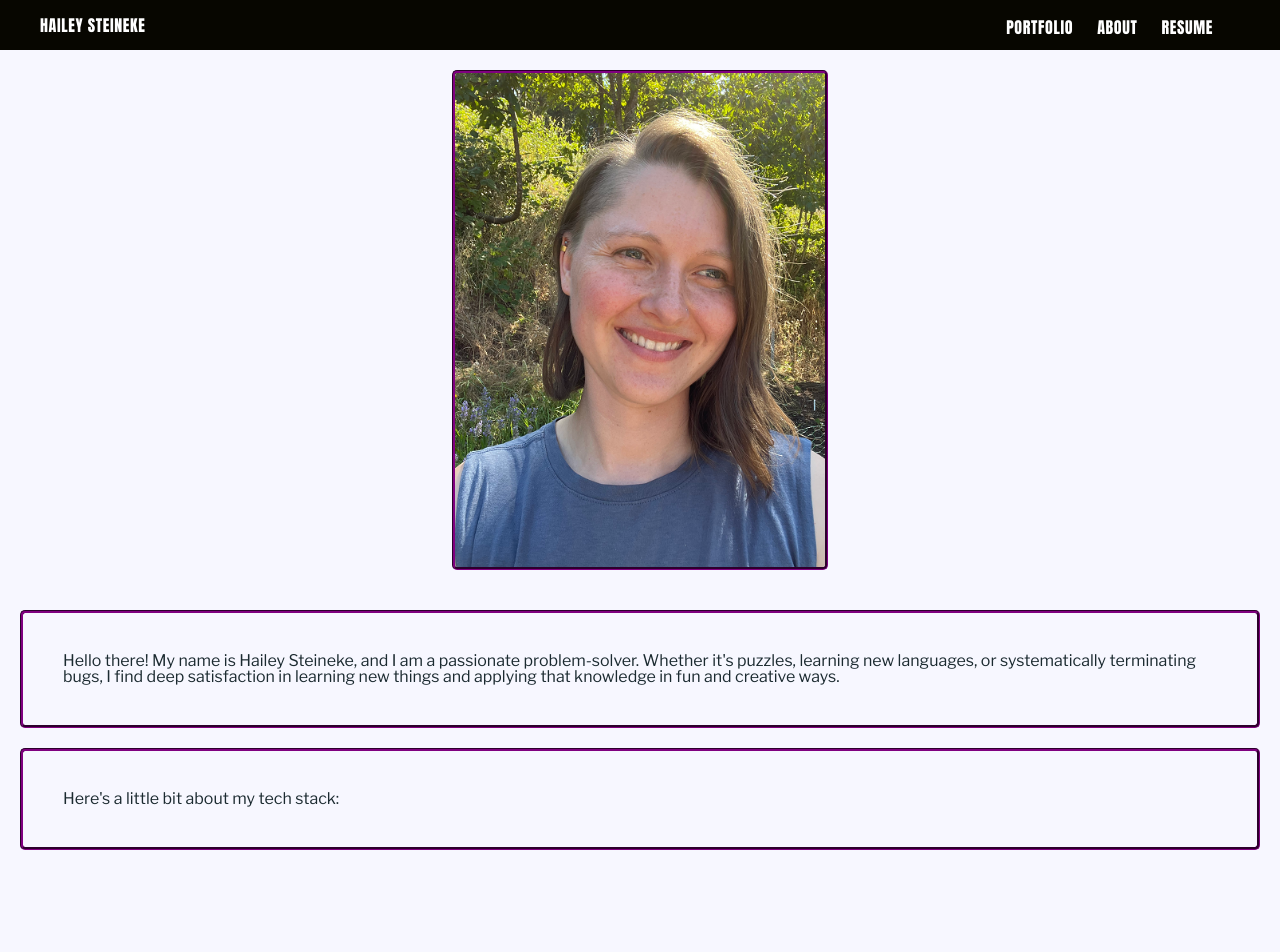
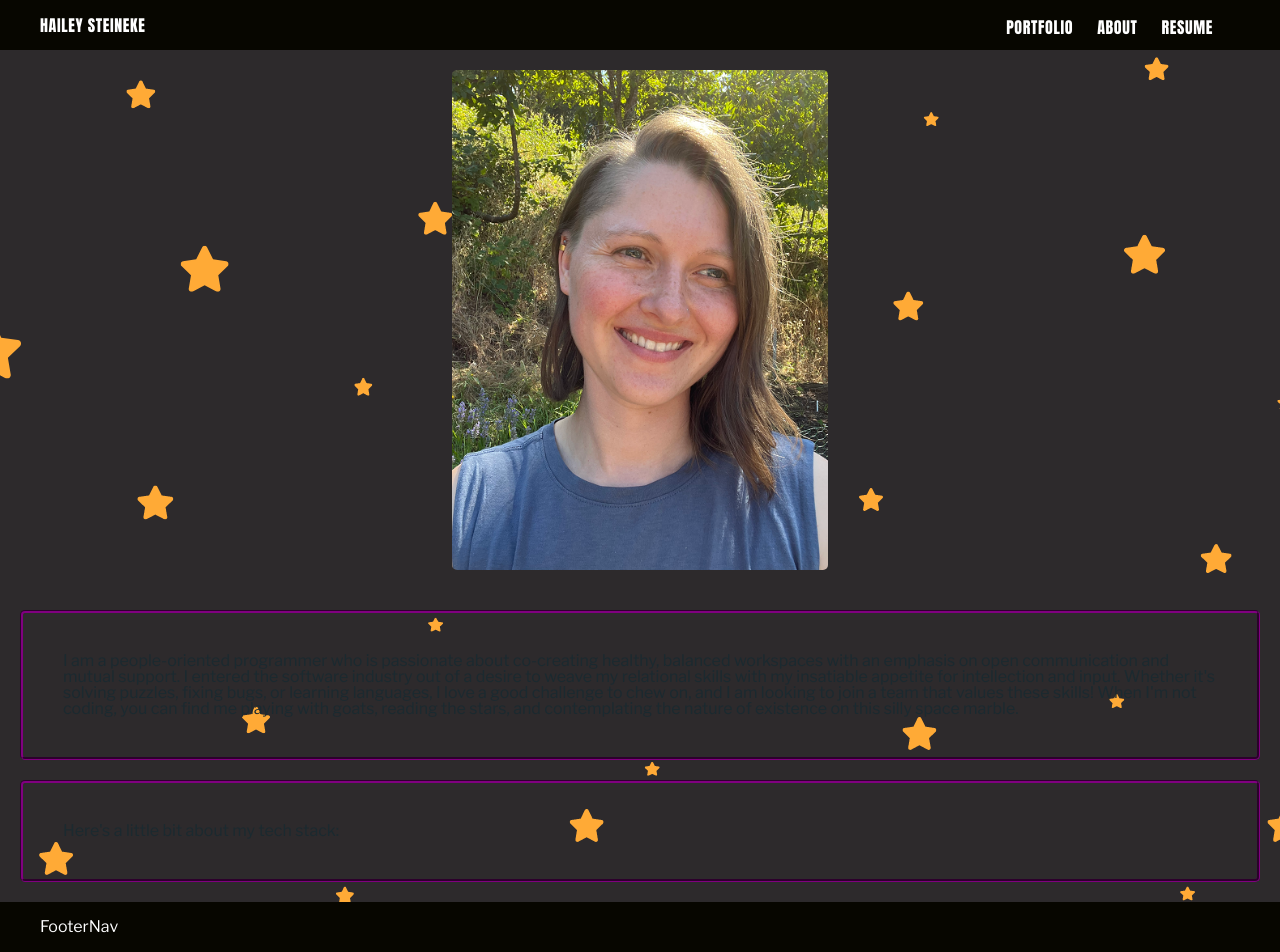
Before and after one commit to hdsteineke/portfolio-site, a React app: page /about in a window 1280 px wide. Before the commit the page ends 870 px from the top, so only its background shows below. Built offline with nearby package versions, Linux system fonts and the light colour scheme.

Commit message:
successfully importing background image

```diff
--- a/src/components/About/About.css
+++ b/src/components/About/About.css
@@ -12,7 +12,6 @@
 }
 
 .Image {
-  border: groove purple;
   border-radius: 5px;
   height: 500px;
   margin: 20px;
--- a/src/components/About/About.jsx
+++ b/src/components/About/About.jsx
@@ -10,7 +10,10 @@ export default function About() {
         <img className={styles.Image} src="lionsmane.png" />
       </section>
       <section className={styles.About}>
-        <p>Hello there! My name is Hailey Steineke, and I am a passionate problem-solver. Whether it&apos;s puzzles, learning new languages, or systematically terminating bugs, I find deep satisfaction in learning new things and applying that knowledge in fun and creative ways. </p>
+        <p>I am a people-oriented programmer who is passionate about co-creating healthy, balanced workspaces with an emphasis on open communication and mutual support. I entered the software industry out of a desire to weave my relational skills with my insatiable appetite for intellection and input. Whether it&apos;s solving puzzles, fixing bugs, or learning languages, I love a good challenge to chew on, and I am looking to join a team that values these skills!
+
+        When I&apos;m not coding, you can find me playing with goats, reading the stars, and contemplating the nature of existence on this silly space marble.
+        </p>
       </section>
       <section className={styles.About}>
         <p>Here&apos;s a little bit about my tech stack:</p>
--- a/src/components/Home/Home.jsx
+++ b/src/components/Home/Home.jsx
@@ -3,7 +3,7 @@ import styles from  './Home.css';
 export default function Home() {
   return (
     <div className={styles.Home}>
-      <p>Here lies a resume.</p>
+      <p>There&apos;s no place like Home.</p>
     </div>
   );
 }
--- a/src/components/Page/Footer/FooterNav.jsx
+++ b/src/components/Page/Footer/FooterNav.jsx
@@ -0,0 +1,6 @@
+import styles from '../Header/Header.css';
+export default function FooterNav() {
+  return (
+    <div className={styles.Header}>FooterNav</div>
+  );
+}
--- a/src/components/Page/Header/Header.jsx
+++ b/src/components/Page/Header/Header.jsx
@@ -9,7 +9,7 @@ export default function Header() {
         <SlideoutMenu />
       </div>
 
-      <a className={styles.NameLink} >Hailey Steineke</a>
+      <a className={styles.NameLink} href="/">Hailey Steineke</a>
 
       <div className={styles.NavigationContainer}>
         <Navigation />
--- a/src/components/Page/Layout.jsx
+++ b/src/components/Page/Layout.jsx
@@ -1,17 +1,24 @@
+/* eslint-disable max-len */
 import { Outlet } from 'react-router-dom';
 import Header from './Header/Header.jsx';
 import './reset.css';
 import './global.css';
 import styles from './Layout.css';
+import FooterNav from './Footer/FooterNav.jsx';
+// import backgroundImg from '../../../public/starrynight.png';
 
 export default function Layout() {
   return (
     <>
       <div className={styles.Layout}>
+        {/* attempting to set background image with code below, but struggling to import background image */}
+        {/* <div className={styles.Layout} style={{ backgroundImg: `url(${backgroundImg})` }}>
+        </div> */}
         <Header />
         <main>
           <Outlet />
         </main>
+        <FooterNav />
       </div>
     </>
   );
--- a/src/components/Page/global.css
+++ b/src/components/Page/global.css
@@ -31,11 +31,12 @@
   @media (min-width: 750px) {
     --padding: 40px;
   }
+
 }
 
 body {
   font-family: var(--primary-font);
-  background: var(--background-color);
+  background-image: url("../../../public/starrynight.png");
   color: var(--black-color);
 }
 
--- a/src/components/Resume/Resume.jsx
+++ b/src/components/Resume/Resume.jsx
@@ -1,4 +1,3 @@
-
 export default function Resume() {
   return (
     <a target="_blank" href="resume.pdf">Resume</a>
--- a/src/data/data.js
+++ b/src/data/data.js
@@ -46,7 +46,7 @@ export const projects = [
     description: '',
     contribution: '',
     deployed: <a href="https://haileysteineke.netlify.app/">Deployed</a>,
-    github: <a href="https://github.com/hdsteineke/portfolio-site">Deployed</a>,
+    github: <a href="https://github.com/hdsteineke/portfolio-site">GitHub</a>,
     technologies: '',
     image: ''
   },
```
Also changed, not shown: public/starrynight.png (added).
